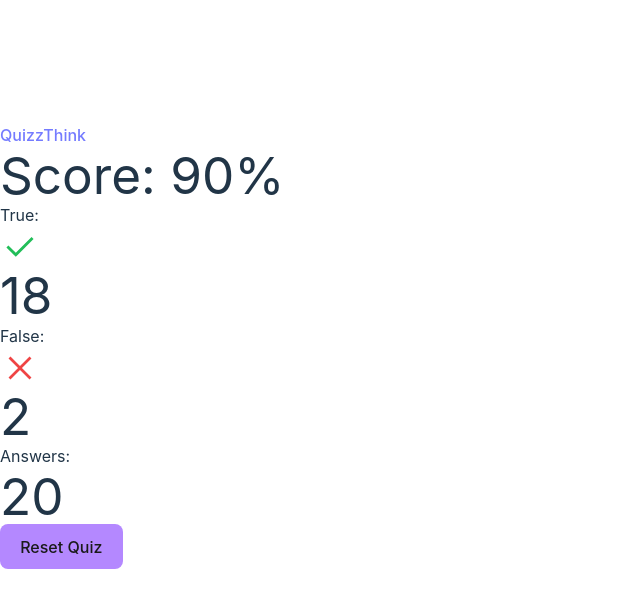
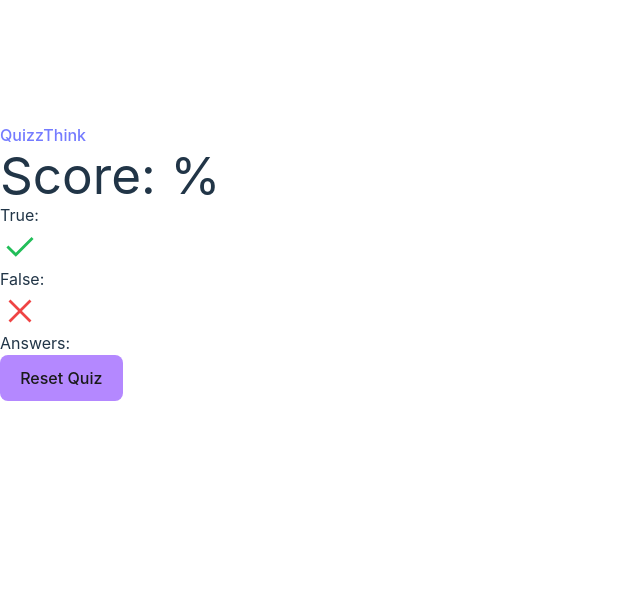
Before and after one commit to hikmahabdillah/Quiz-App, a React (Vite) app: page /result in a window 1280 px wide. Shown: the top 608 px of the page, without its empty margins (0-640 px from the left). Built offline with nearby package versions, Linux system fonts and the light colour scheme; sample sign-in values are in the browser's storage.

Commit message:
add function to count the result

```diff
--- a/src/components/Result.jsx
+++ b/src/components/Result.jsx
@@ -1,23 +1,70 @@
 import ResultCard from "./molecules/ResultCard";
 import { useNavigate } from "react-router-dom";
+import { useEffect, useState } from "react";
 
 const Result = () => {
   const navigate = useNavigate();
+  const [correctAnswers, setCorrectAnswers] = useState([]);
+  const [totalTrue, setTotalTrue] = useState();
+  const [totalFalse, setTotalFalse] = useState();
+  const [totalAnswers, setTotalAnswers] = useState();
+  const [score, setScore] = useState();
 
   const clearLocalStorage = () => {
     localStorage.removeItem("quizData");
   };
 
+  useEffect(() => {
+    const savedQuiz = JSON.parse(localStorage.getItem("quizData"));
+    if (savedQuiz) {
+      // hitung jumlah jawaban
+      const answers = savedQuiz.answers;
+      setTotalAnswers(answers.length);
+
+      // get correctAnswer dari semua soal
+      const correctAnswer = savedQuiz.questions.map((item) => {
+        return item.correct_answer;
+      });
+      setCorrectAnswers(correctAnswer);
+
+      // menghitung jumlah benar
+      const totalTrueAnswer = answers.filter((item) =>
+        correctAnswers.includes(item)
+      );
+      setTotalTrue(totalTrueAnswer.length);
+
+      // menghitung total salah
+      let totalFalseAnswer = answers.length - totalTrueAnswer.length;
+      setTotalFalse(totalFalseAnswer);
+
+      // hitung skor
+      let score = totalTrue * 5;
+      setScore(score);
+    }
+  }, [correctAnswers, totalTrue]);
+
   return (
     <div className="w-full p-5 rounded-lg shadow border max-w-md sm:max-w-lg bg-gray-800 border-gray-700">
-      <h1 className="my-8 font-semibold text-center text-3xl text-slate-50">
-        Score: <span className="text-yellow-500">90%</span>
-      </h1>
-      <div className="flex mb-3 justify-center gap-2 flex-wrap sm:flex-nowrap">
-        <ResultCard icon={"../../check.svg"} total={18} typeContent="True" />
-        <ResultCard icon={"../../close.svg"} total={2} typeContent="False" />
-        <ResultCard icon={""} total={20} typeContent="Answers" />
-      </div>
+      {correctAnswers && (
+        <>
+          <h1 className="my-8 font-semibold text-center text-3xl text-slate-50">
+            Score: <span className="text-yellow-500">{score} %</span>
+          </h1>
+          <div className="flex mb-3 justify-center gap-2 flex-wrap sm:flex-nowrap">
+            <ResultCard
+              icon={"../../check.svg"}
+              total={totalTrue}
+              typeContent="True"
+            />
+            <ResultCard
+              icon={"../../close.svg"}
+              total={totalFalse}
+              typeContent="False"
+            />
+            <ResultCard icon={""} total={totalAnswers} typeContent="Answers" />
+          </div>
+        </>
+      )}
       <button
         type="button"
         onClick={() => {
```
